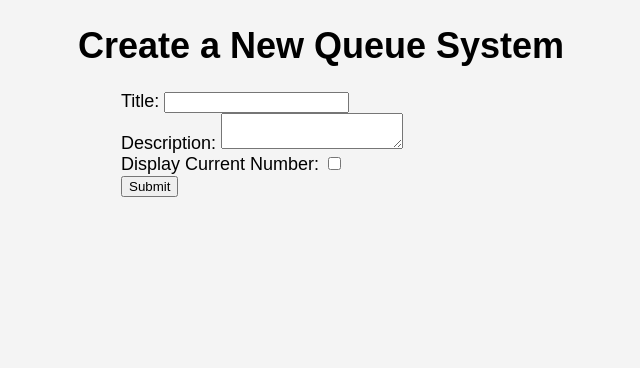
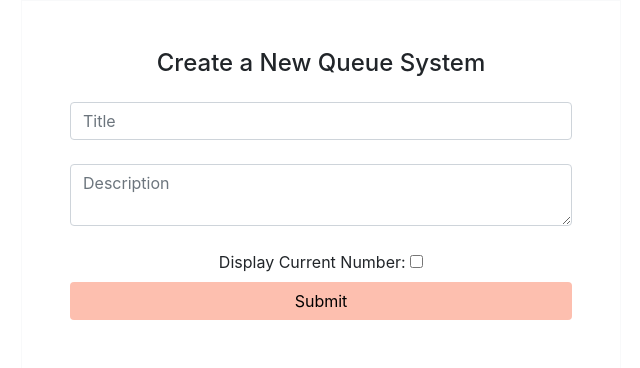
Before and after one commit to That2amCoder/openQueue, a Flask app: page / in a window 1280 px wide. Shown: the top 368 px of the page, without its empty margins (319-959 px from the left). Run offline with Flask 2, Linux system fonts and the light colour scheme.

Commit message:
Fixed form style, added margins to request boxes

```diff
--- a/static/css/index.css
+++ b/static/css/index.css
@@ -5,5 +5,10 @@ body{
 }
 
 form{
-    min-width: 400px;
+    min-width: 600px;
+
 }
+
+.btn{
+    background-color: #fdbfaf;
+}
--- a/static/js/admin.js
+++ b/static/js/admin.js
@@ -13,9 +13,9 @@ $(function() {
       let addEntryLink = window.location.href.split("/")[2] + "/join/" + data.code;
       let handlerViewLink = window.location.href.split("/")[2] + "/join/handler/" + data.authcode;
       let publicViewLink = window.location.href.split("/")[2] + "/public/board";
-      $("#info").html("<li class='nav-item'><a class='nav-link mx-3' href='http://" + addEntryLink + "' target='_blank'>" + "Add Entry" + "</a></li>");
-      $("#info").append("<li class='nav-item'><a class='nav-link mx-3' href='http://" + handlerViewLink + "' target='_blank'>" + "Handler View"+ "</a></li>");
-      $("#info").append("<li class='nav-item'><a class='nav-link mx-3' href='http://"+ publicViewLink +"' target='_blank'>" + "Public Board" +"</a></li>");
+      $("#info").html("<li class='nav-item'><a class='nav-link mx-3' href='http://" + addEntryLink + "' target='_blank'>" + "<b>Add Entry</b>" + "</a></li>");
+      $("#info").append("<li class='nav-item'><a class='nav-link mx-3' href='http://" + handlerViewLink + "' target='_blank'>" + "<b>Handler View</b>"+ "</a></li>");
+      $("#info").append("<li class='nav-item'><a class='nav-link mx-3' href='http://"+ publicViewLink +"' target='_blank'>" + "<b>Public Board</b>" +"</a></li>");
     });
   }
 
--- a/static/templates/index.html
+++ b/static/templates/index.html
@@ -1,23 +1,44 @@
 <!DOCTYPE html>
 <html>
+
 <head>
   <title>Queue System</title>
   <link rel="stylesheet" type="text/css" href="/static/css/index.css">
   <link rel="stylesheet" type="text/css" href="/static/css/base.css">
+
+  <!-- Bootstrap CSS -->
+  <link rel="stylesheet" href="https://cdn.jsdelivr.net/npm/bootstrap@4.1.3/dist/css/bootstrap.min.css"
+    integrity="sha384-MCw98/SFnGE8fJT3GXwEOngsV7Zt27NXFoaoApmYm81iuXoPkFOJwJ8ERdknLPMO" crossorigin="anonymous">
+  <script src="https://code.jquery.com/jquery-3.6.0.min.js"
+    integrity="sha256-/xUj+3OJU5yExlq6GSYGSHk7tPXikynS7ogEvDej/m4=" crossorigin="anonymous"></script>
+
 </head>
+
 <body>
-    <h1>Create a New Queue System</h1>
-    <form action="/create" method="POST">
-        <label for="title">Title:</label>
-        <input type="text" id="title" name="title" required>
-        <br>
-        <label for="description">Description:</label>
-        <textarea id="description" name="description" required></textarea>
-        <br>
+
+  <form class="text-center border border-light p-5" action="/create" method="POST">
+    <p class="h4 mb-4">Create a New Queue System</p>
+
+    <input type="text" id="title" name="title" class="form-control mb-4" placeholder="Title" required>
+    <textarea id="description" name="description" class="form-control form-control mb-4" placeholder="Description"
+      required></textarea>
     <label for="display_current">Display Current Number:</label>
     <input type="checkbox" id="display_current" name="display_current">
-        <br>
-        <input type="submit" value="Submit">
+
+
+    <input class="btn btn-block" type="submit" value="Submit">
+
   </form>
+
+
+
+  <script src="https://cdn.jsdelivr.net/npm/popper.js@1.14.3/dist/umd/popper.min.js"
+    integrity="sha384-ZMP7rVo3mIykV+2+9J3UJ46jBk0WLaUAdn689aCwoqbBJiSnjAK/l8WvCWPIPm49"
+    crossorigin="anonymous"></script>
+  <script src="https://cdn.jsdelivr.net/npm/bootstrap@4.1.3/dist/js/bootstrap.min.js"
+    integrity="sha384-ChfqqxuZUCnJSK3+MXmPNIyE6ZbWh2IMqE241rYiqJxyMiZ6OW/JmZQ5stwEULTy"
+    crossorigin="anonymous"></script>
+
 </body>
+
 </html>
```
Also changed, not shown: static/css/admin.css (+21 -4 lines), static/css/queue.css (+8 -0 lines), static/templates/admin.html (+6 -4 lines), static/templates/queue.html (+12 -6 lines). Lines whose indentation alone changed are shown as unchanged.
